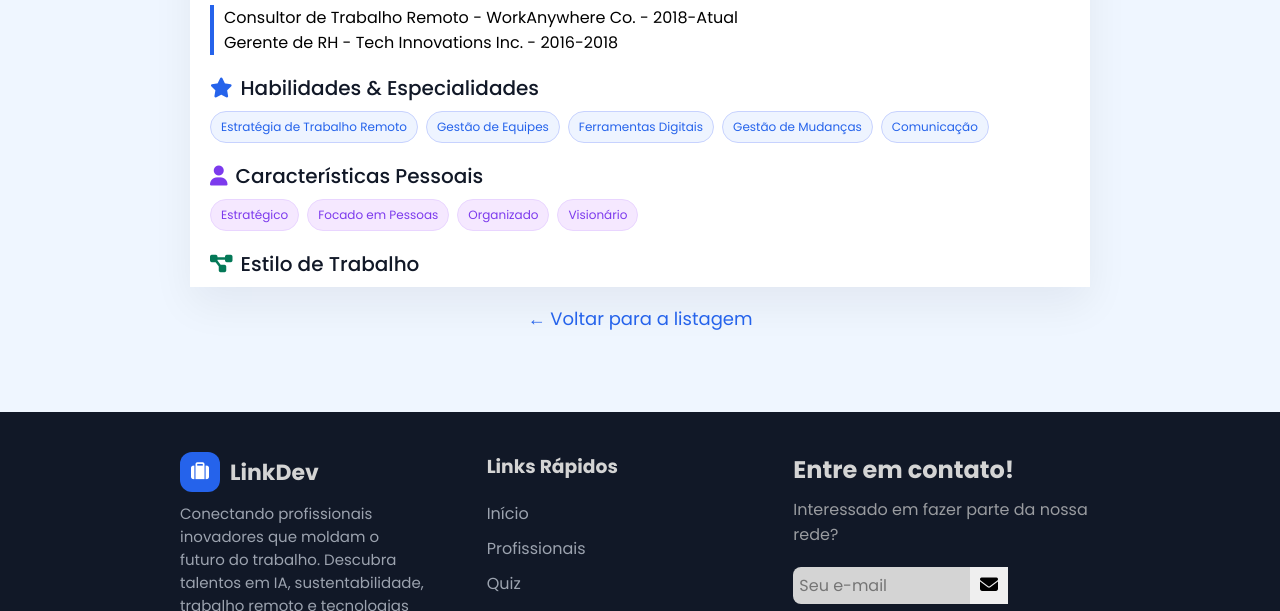
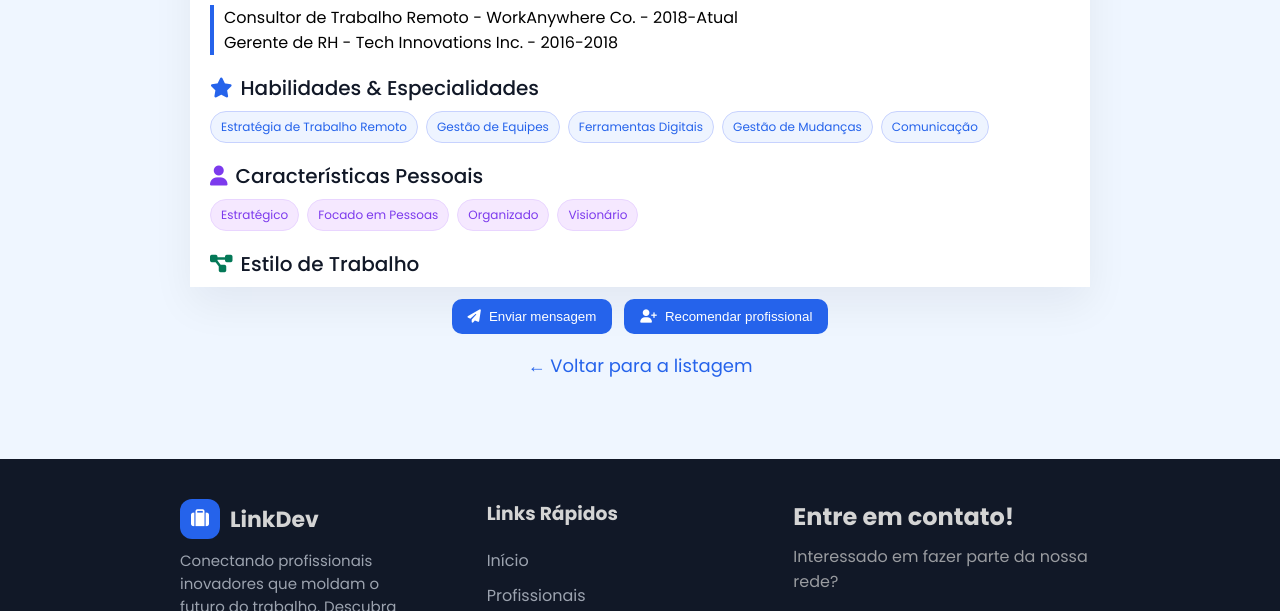
Before and after one commit to Castilho8/GS--Web-Dev--FrontEnd, a plain HTML site: page src/pages/perfil.html in a window 1280 px wide. Shown: the part 726-1337 px from the top of the page. Drawn offline with Linux system fonts and the light colour scheme.

Commit message:
att: Botões no Perfil

```diff
--- a/src/css/style.css
+++ b/src/css/style.css
@@ -458,6 +458,40 @@ footer {
     text-decoration: none;
 }
 
+.perfil-mensagem-recomendar {
+    display: flex;
+    gap: 12px;
+    margin-top: 12px;
+}
+
+.perfil-btn {
+    display: inline-flex;
+    align-items: center;
+    gap: 8px;
+    background: #2563eb;
+    color: #ffffff;
+    border: none;
+    padding: 10px 16px;
+    border-radius: 10px;
+    font-weight: 500;
+    cursor: pointer;
+    transition: background 0.2s ease, opacity 0.2s ease;
+}
+
+.perfil-btn:hover {
+    background: #1d4ed8;
+}
+
+.perfil-btn.secondary {
+    background: #f3f4f6;
+    color: #111827;
+    border: 1px solid #e5e7eb;
+}
+
+.perfil-btn.secondary:hover {
+    background: #e5e7eb;
+}
+
 .slide-header {
     display: flex;
     align-items: center;
--- a/src/pages/perfil.html
+++ b/src/pages/perfil.html
@@ -71,6 +71,11 @@
       <button class="nav-btn" id="nextBtn">&#10095;</button>
     </div>
 
+    <div class="perfil-mensagem-recomendar">
+      <button class="perfil-btn" id="msgBtn"><i class="fa-solid fa-paper-plane"></i> Enviar mensagem</button>
+      <button class="perfil-btn recomendar" id="recBtn"><i class="fa-solid fa-user-plus"></i> Recomendar profissional</button>
+    </div>
+
     <a href="../../index.html" class="btn-voltar">← Voltar para a listagem</a>
   </section>
   <footer>
```
